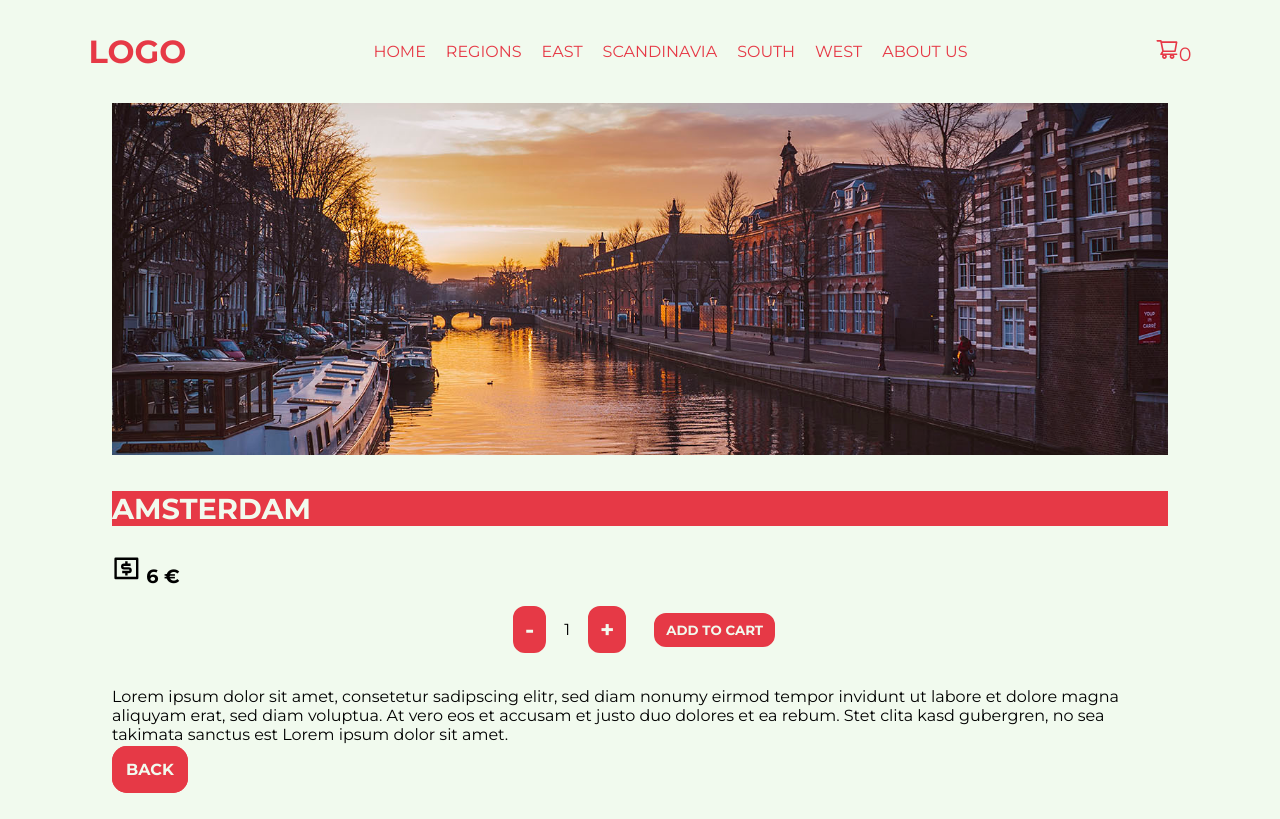
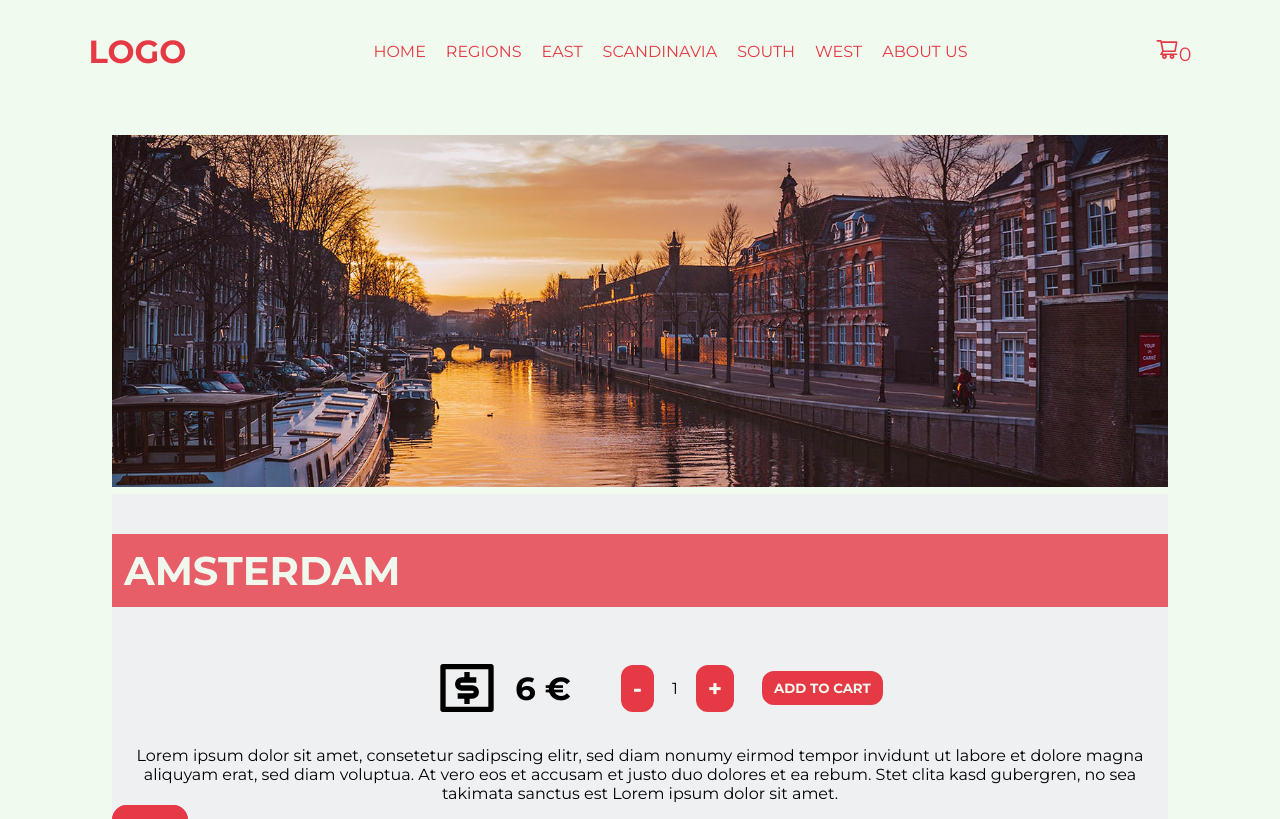
Before and after one commit to franciccone/ecommerce-react, a React (Create React App) app: page /detail/1 in a window 1280 px wide. Shown: the top 819 px of the page. Built offline with nearby package versions, Linux system fonts and the light colour scheme.

Commit message:
Add more styles to ItemDetail

```diff
--- a/src/components/ItemDetailContainer/ItemDetail.css
+++ b/src/components/ItemDetailContainer/ItemDetail.css
@@ -5,7 +5,7 @@
     grid-template-columns: repeat(6, 1fr);
     grid-template-rows: repeat(12, 3.5vw);
     grid-gap: 15px;
-    margin: 2em 7em;
+    padding: 2em 7em;
     font-family: 'Montserrat', sans-serif;
 }
 
@@ -23,31 +23,48 @@
     grid-column-end: 7;
     grid-row-start: 7;
     grid-row-end: 13;
+    width: fit-content;
+    margin: 0 0 !important;
+    background-color: #eef0f2;
 }
 
 .city-name {
     width: 100%;
     height: auto;
     margin: 1em 0;
+    padding: 0.3em 0.3em;
     background-color: #E63946;
-    font-size: 1.8em;
+    opacity: 0.8;
+    font-size: 2.5em;
     font-weight: 700;
     text-transform: uppercase;
     color: #F1FAEE;
 }
 
+.city-ticket-box {
+    display: flex;
+    justify-content: center;
+    align-items: center;
+}
+
 .city-price {
-    font-size: 1.2em;
+    display: flex;
+    justify-content: center;
+    align-items: center;
+    font-size: 2em;
     font-weight: 700;
+    margin: 0 1em;
 }
 
 .icon-price {
-    font-size: 1.5em;
+    font-size: 2em;
     font-weight: 400;
+    margin: 0 0.25em;
 }
 
 .city-desc {
     margin: 1em 0;
+    text-align: center;
 }
 
 .city-btn {
--- a/src/components/ItemDetailContainer/ItemDetail.js
+++ b/src/components/ItemDetailContainer/ItemDetail.js
@@ -11,8 +11,10 @@ export const ItemDetail = ({region, name, bigdesc, picture, price}) => {
             <img className="city-img" src={picture} alt={name}/>
             <div className="city-box">
                 <h2 className="city-name">{name}</h2>
+                <div className="city-ticket-box">
                 <p className="city-price"><RiMoneyDollarBoxLine className="icon-price"/> {price} €</p>
                 <ItemCount stock={100} initial={1} onAdd={() => console.log('BUY')}/>
+                </div>
                 <p className="city-desc">{bigdesc}</p>
                 <Link to={`/regions/${region}`} className="city-btn">Back</Link>
             </div>
```
